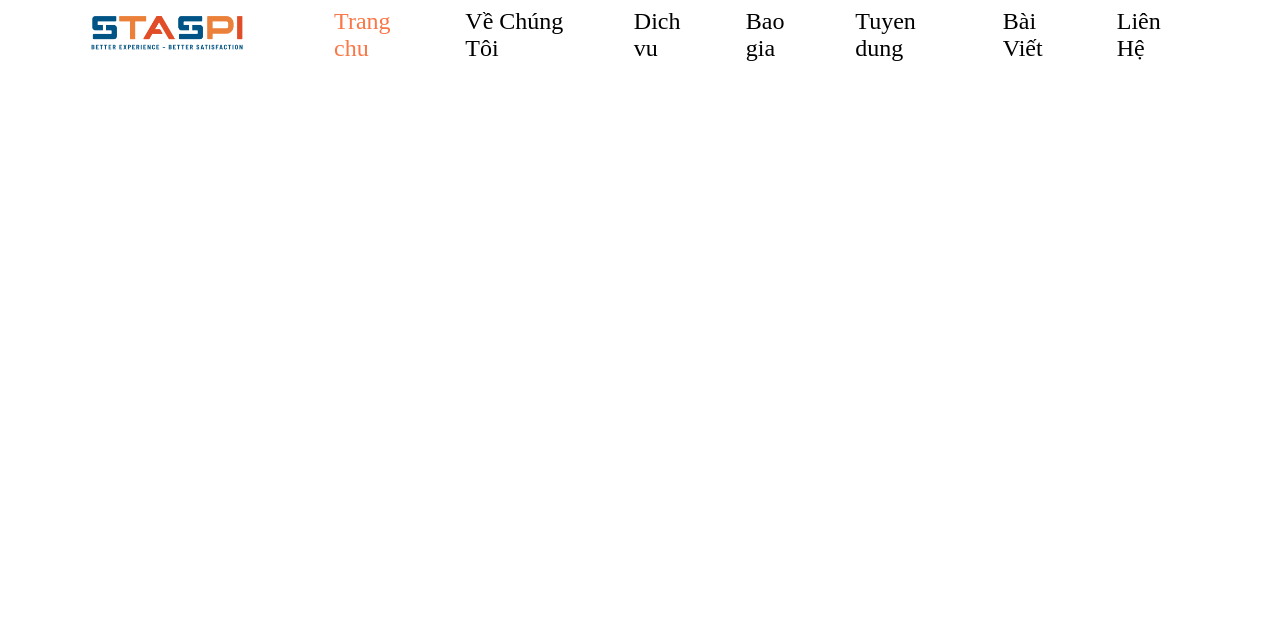
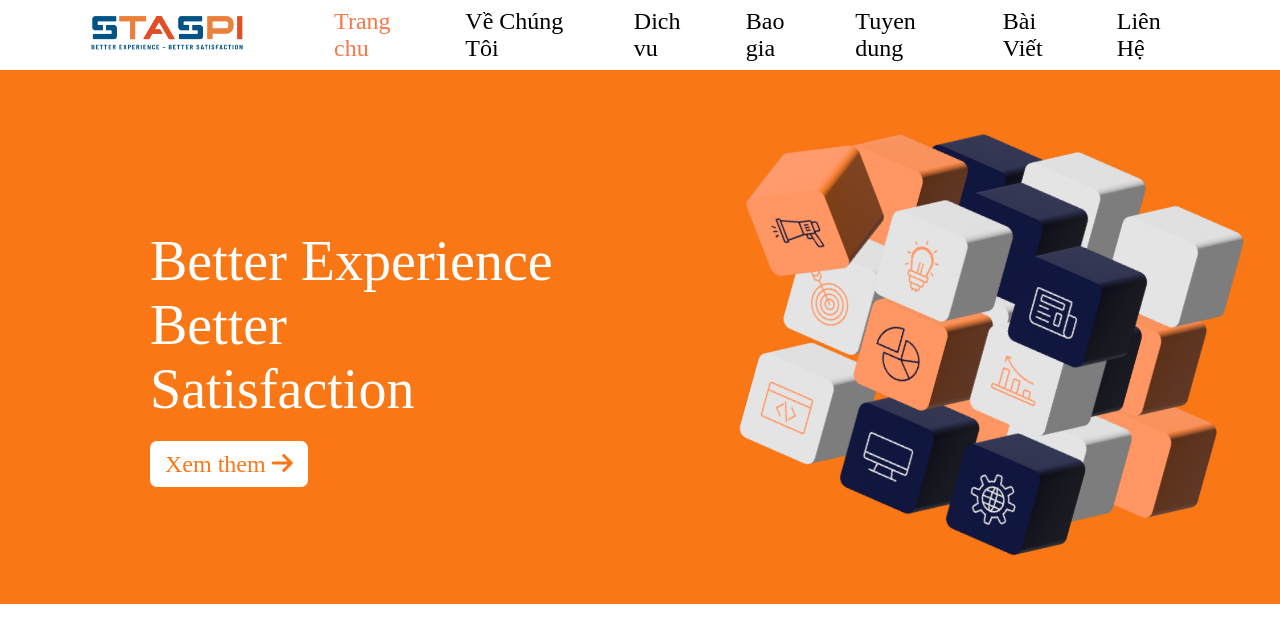
Before and after one commit to hieudo2509/Web-Staspi, a plain HTML site: page index.html in a window 1280 px wide. Drawn offline with Linux system fonts and the light colour scheme.

Commit message:
first commit

```diff
--- a/assets/style/style.css
+++ b/assets/style/style.css
@@ -9,7 +9,6 @@
   justify-content: center;
   align-items: center;
   padding: 0px 70px;
-
 }
 #header .logo {
   width: 255px;
@@ -21,14 +20,52 @@
   display: flex;
   list-style: none;
 }
-#header .content ul li{
+#header .content ul li {
   padding: 20px;
   font-size: x-large;
-
 }
-#header .content ul li a{
+#header .content ul li a {
   text-decoration: none;
   color: black;
 }
-#header .content ul li .content-a {color: #fa7747;}
-#header .content ul li .content-b:hover {color: #fa7747;}
+#header .content ul li .content-a {
+  color: #fa7747;
+}
+#header .content ul li .content-b:hover {
+  color: #fa7747;
+}
+/* banner */
+#banner .banner-top {
+  background-color: #fa7716;
+  width: 100%;
+  height: 85%;
+  display: flex;
+  align-items: center;
+}
+
+#banner .banner-top .text {
+  color: white;
+  font-size: 56px;
+  margin-top: 40px;
+  margin-left: 150px;
+  font-style: normal;
+  width: 40%;
+}
+
+#banner .banner-top .text .button-more {
+  text-decoration: none;
+  color: #fa7716;
+  font-size: 24px;
+  background-color: #ffffff;
+  padding: 10px 15px;
+  border-radius: 7px;
+}
+#banner .banner-top .img {
+  width: 60%;
+  margin-left: 120px;
+}
+
+#banner .banner-top .img img {
+  width: 100%;
+  object-fit: cover;
+}
--- a/index.html
+++ b/index.html
@@ -5,6 +5,10 @@
     <meta name="viewport" content="width=device-width, initial-scale=1.0" />
     <title>Document</title>
     <link rel="stylesheet" href="./assets/style/style.css" />
+    <link
+      rel="stylesheet"
+      href="https://cdnjs.cloudflare.com/ajax/libs/font-awesome/6.4.2/css/all.min.css"
+    />
   </head>
 
   <body>
@@ -15,17 +19,37 @@
           <img src="./assets/img/LOGO STASPI.png" alt="logo" />
         </div>
         <div class="content">
-            <ul>
+          <ul>
             <li><a href="" class="content-a"> Trang chu</a></li>
-            <li> <a href="" class="content-b">Về Chúng Tôi</a></li>
+            <li><a href="" class="content-b">Về Chúng Tôi</a></li>
             <li><a href="" class="content-b">Dich vu</a></li>
             <li><a href="" class="content-b">Bao gia</a></li>
             <li><a href="" class="content-b">Tuyen dung</a></li>
-            <li><a href="" class="content-b">Bài Viết</a> </li>
-            <li><a href="" class="content-b">Liên Hệ</a> </li>
-        </ul>
+            <li><a href="" class="content-b">Bài Viết</a></li>
+            <li><a href="" class="content-b">Liên Hệ</a></li>
+          </ul>
         </div>
       </div>
+      <!-- banner -->
+      <div id="banner">
+        <!-- banner top -->
+        <div class="banner-top">
+          <div class="text">
+            <p>
+              Better Experience <br />
+              Better Satisfaction
+            </p>
+            <a href="#" class="button-more"
+              >Xem them <i class="fa-solid fa-arrow-right"></i>
+            </a>
+          </div>
+          <div class="img">
+            <img src="./assets/img/icon_banner.png" alt="" />
+          </div>
+        </div>
+      </div>
+      <!-- gioi thieu -->
+      <div id="gioi-thieu"></div>
     </div>
   </body>
 </html>
```
Also changed, not shown: assets/img/icon_banner.png (added). Lines whose indentation alone changed are shown as unchanged.
